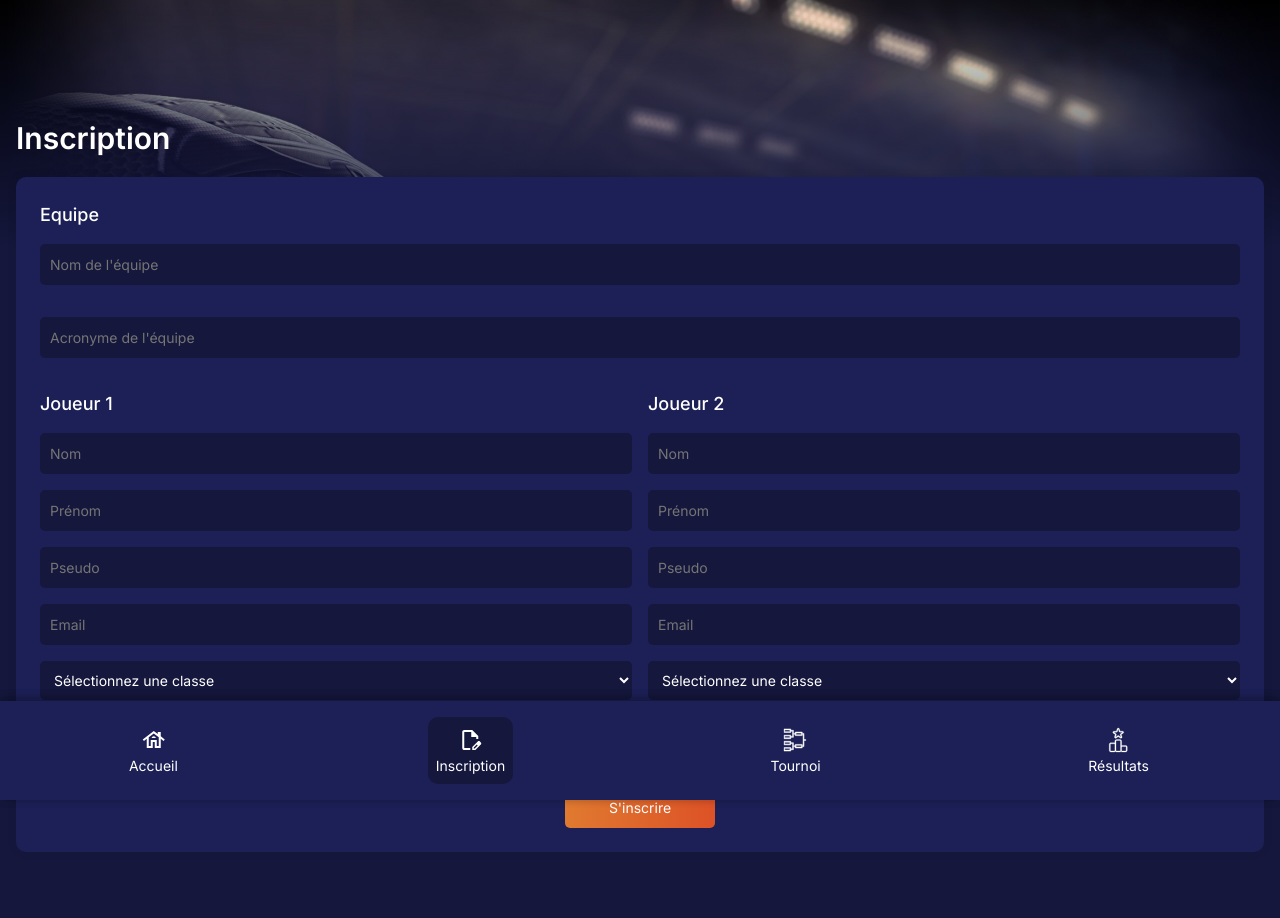
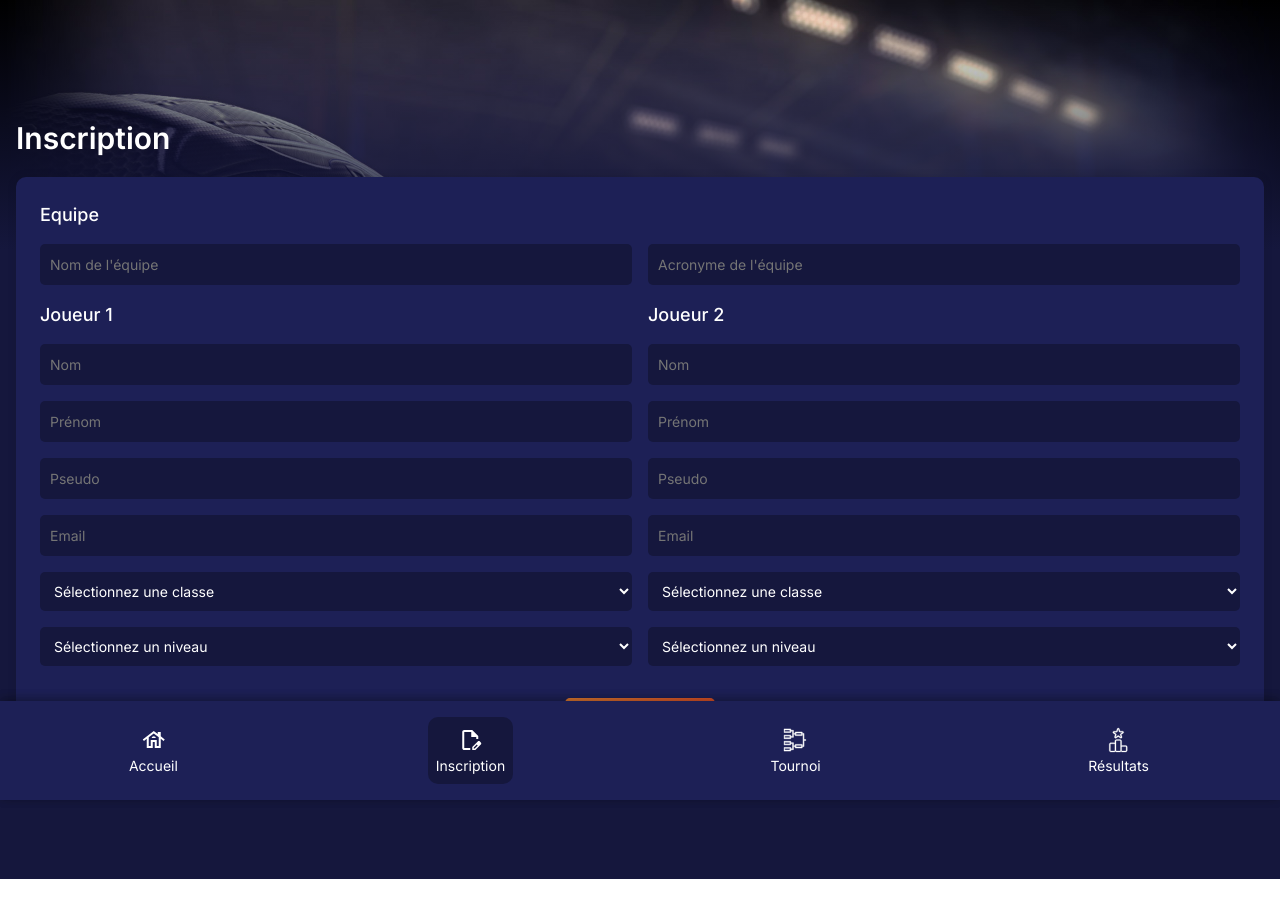
Before and after one commit to DylanAbz/lan-front-docker, a React (Vite) app: page /register in a window 1280 px wide. Shown: the top 918 px of the page. After the commit the page ends 879 px from the top, so only its background shows below. Built offline with nearby package versions, Linux system fonts and the light colour scheme.

Commit message:
Fix css issues

```diff
--- a/src/pages/register/Register.scss
+++ b/src/pages/register/Register.scss
@@ -31,7 +31,35 @@
   }
 }
 
+.team-form {
+  display: flex;
+  flex-direction: column;
+  gap: 16px;
+
+  input {
+    width: 100%;
+  }
+}
+
 @media screen and (min-width: 769px) {
+  .team-form {
+    display: flex;
+    flex-direction: column;
+    gap: 16px;
+
+    input {
+      width: 100%;
+    }
+  }
+
+  .team-form {
+    flex-direction: row;
+
+    input {
+      width: 100%;
+    }
+  }
+
   .players {
     display: flex;
     gap: 16px;
@@ -40,10 +68,10 @@
       width: 100%;
     }
   }
+}
 
-  .form-button {
-    button {
-      max-width: 150px;
-    }
+.form-button {
+  button {
+    max-width: 150px;
   }
 }
--- a/src/pages/register/Register.tsx
+++ b/src/pages/register/Register.tsx
@@ -127,7 +127,7 @@ function Register() {
           <div className="register-form">
             <h2>Equipe</h2>
             <form className="player-form">
-              <div className="form-group">
+              <div className="team-form">
                 <InputText
                   type="text"
                   value={teamName}
@@ -136,9 +136,7 @@ function Register() {
                     handleSetTeamName(e.target.value)
                   }
                 />
-              </div>
 
-              <div className="form-group">
                 <InputText
                   type="text"
                   value={teamAcronyme}
```
